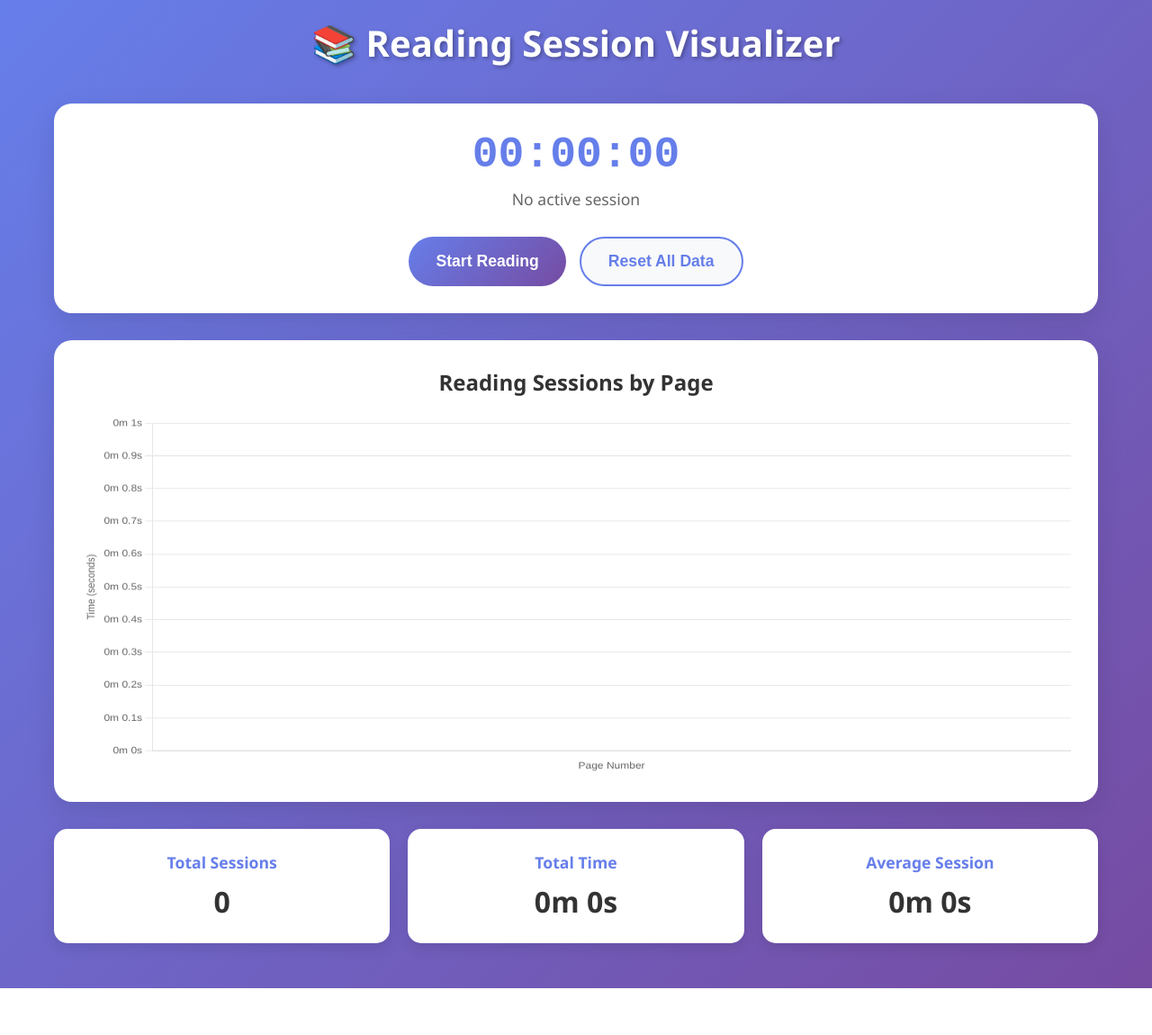
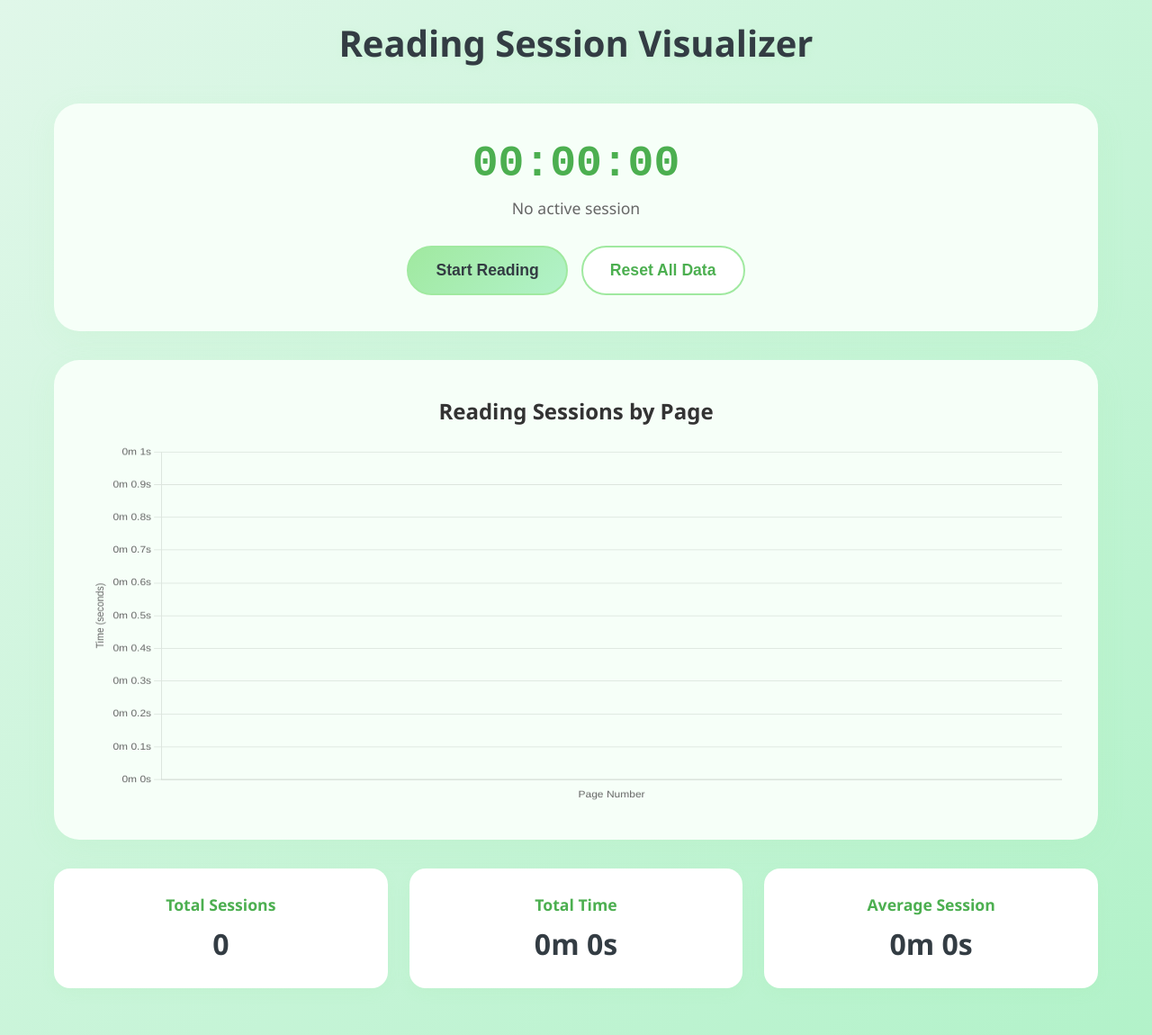
Before and after one commit to kbo4sho/reading-session-visualizer, a plain HTML site: page index.html in a window 1280 px wide. Shown: the whole page at 90% size. Before the commit the page ends 1098 px from the top, so only its background shows below. Drawn offline with nearby package versions, Linux system fonts and the light colour scheme.

Commit message:
melon theme

```diff
--- a/index.html
+++ b/index.html
@@ -10,7 +10,7 @@
 <body>
     <div class="container">
         <header>
-            <h1>📚 Reading Session Visualizer</h1>
+            <h1>Reading Session Visualizer</h1>
         </header>
 
         <div class="controls">
--- a/script.js
+++ b/script.js
@@ -167,8 +167,8 @@ class ReadingSessionTracker {
                 datasets: [{
                     label: 'Reading Time (seconds)',
                     data: durations,
-                    backgroundColor: 'rgba(102, 126, 234, 0.8)',
-                    borderColor: 'rgba(102, 126, 234, 1)',
+                    backgroundColor: 'rgba(255, 214, 165, 0.9)',
+                    borderColor: 'rgba(255, 184, 107, 1)',
                     borderWidth: 2,
                     borderRadius: 8,
                     borderSkipped: false,
--- a/styles.css
+++ b/styles.css
@@ -6,9 +6,9 @@
 
 body {
     font-family: 'Segoe UI', Tahoma, Geneva, Verdana, sans-serif;
-    background: linear-gradient(135deg, #667eea 0%, #764ba2 100%);
+    background: linear-gradient(135deg, #e0f7e9 0%, #b2f2c9 100%);
     min-height: 100vh;
-    color: #333;
+    color: #333c43;
 }
 
 .container {
@@ -20,13 +20,13 @@ body {
 header {
     text-align: center;
     margin-bottom: 40px;
-    color: white;
+    color: #333c43;
 }
 
 header h1 {
     font-size: 2.5rem;
     margin-bottom: 10px;
-    text-shadow: 2px 2px 4px rgba(0,0,0,0.3);
+    text-shadow: 2px 2px 8px rgba(160, 233, 160, 0.15);
 }
 
 header p {
@@ -35,11 +35,11 @@ header p {
 }
 
 .controls {
-    background: white;
-    border-radius: 20px;
-    padding: 30px;
-    margin-bottom: 30px;
-    box-shadow: 0 10px 30px rgba(0,0,0,0.1);
+    background: #f6fff8;
+    border-radius: 28px;
+    padding: 40px;
+    margin-bottom: 32px;
+    box-shadow: 0 8px 32px rgba(160, 233, 160, 0.10);
     text-align: center;
 }
 
@@ -50,7 +50,7 @@ header p {
 .timer {
     font-size: 3rem;
     font-weight: bold;
-    color: #667eea;
+    color: #4caf50;
     margin-bottom: 10px;
     font-family: 'Courier New', monospace;
 }
@@ -79,33 +79,35 @@ header p {
 }
 
 .btn-primary {
-    background: linear-gradient(135deg, #667eea 0%, #764ba2 100%);
-    color: white;
+    background: linear-gradient(135deg, #a0e9a0 0%, #b2f2c9 100%);
+    color: #333c43;
+    border: 2px solid #a0e9a0;
 }
 
 .btn-primary:hover {
     transform: translateY(-2px);
-    box-shadow: 0 5px 15px rgba(102, 126, 234, 0.4);
+    box-shadow: 0 5px 15px rgba(160, 233, 160, 0.25);
+    background: #b2f2c9;
 }
 
 .btn-secondary {
-    background: #f8f9fa;
-    color: #667eea;
-    border: 2px solid #667eea;
+    background: #fff;
+    color: #4caf50;
+    border: 2px solid #a0e9a0;
 }
 
 .btn-secondary:hover {
-    background: #667eea;
-    color: white;
+    background: #a0e9a0;
+    color: #333c43;
     transform: translateY(-2px);
 }
 
 .chart-container {
-    background: white;
-    border-radius: 20px;
-    padding: 30px;
-    margin-bottom: 30px;
-    box-shadow: 0 10px 30px rgba(0,0,0,0.1);
+    background: #f6fff8;
+    border-radius: 28px;
+    padding: 40px;
+    margin-bottom: 32px;
+    box-shadow: 0 8px 32px rgba(160, 233, 160, 0.10);
 }
 
 .chart-container h2 {
@@ -117,16 +119,16 @@ header p {
 .stats {
     display: grid;
     grid-template-columns: repeat(auto-fit, minmax(250px, 1fr));
-    gap: 20px;
-    margin-bottom: 30px;
+    gap: 24px;
+    margin-bottom: 32px;
 }
 
 .stat-card {
-    background: white;
-    border-radius: 15px;
-    padding: 25px;
+    background: #fff;
+    border-radius: 18px;
+    padding: 28px;
     text-align: center;
-    box-shadow: 0 5px 15px rgba(0,0,0,0.1);
+    box-shadow: 0 5px 15px rgba(160, 233, 160, 0.10);
     transition: transform 0.3s ease;
 }
 
@@ -135,7 +137,7 @@ header p {
 }
 
 .stat-card h3 {
-    color: #667eea;
+    color: #4caf50;
     margin-bottom: 10px;
     font-size: 1.1rem;
 }
@@ -143,7 +145,7 @@ header p {
 .stat-card p {
     font-size: 2rem;
     font-weight: bold;
-    color: #333;
+    color: #333c43;
 }
 #readingChart {
     height: 400px !important;
@@ -151,7 +153,7 @@ header p {
   }
 /* Active session styling */
 .timer.active {
-    color: #28a745;
+    color: #4caf50;
     animation: pulse 2s infinite;
 }
 
```
